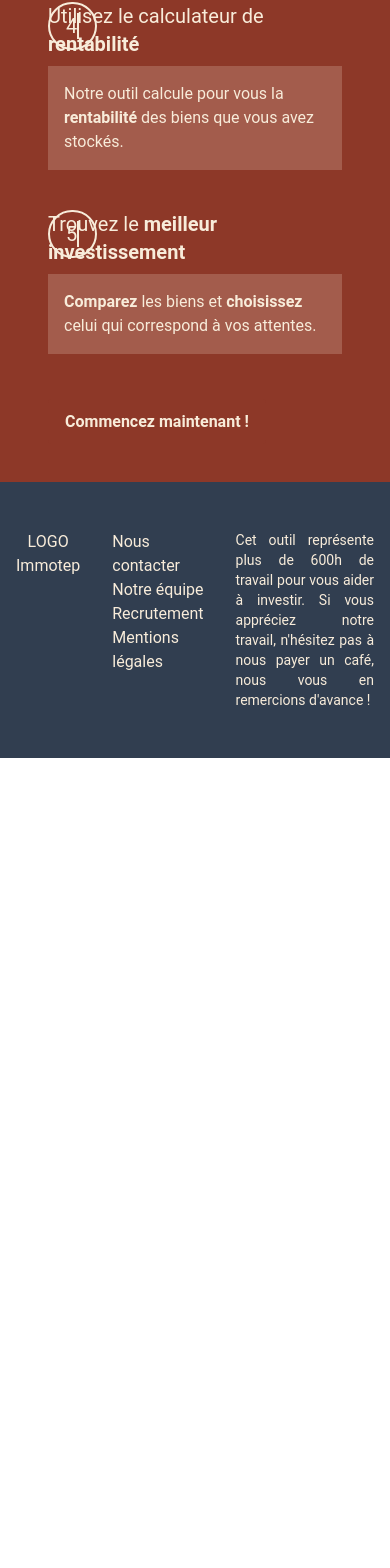
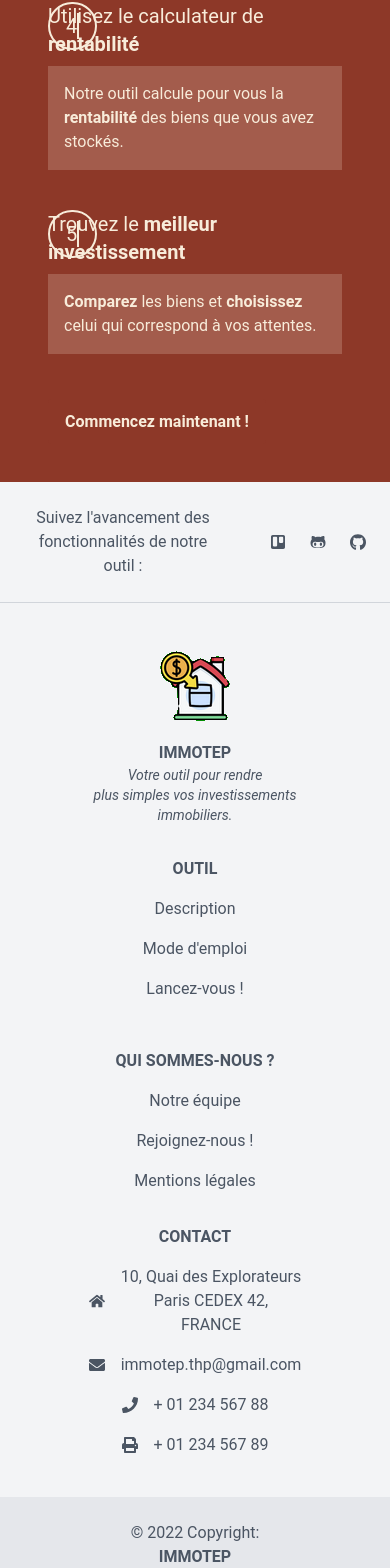
Before and after one commit to ophelie-gaudin/Immotep_front_react, a React (Create React App) app: page / in a window 390 px wide. Shown: the part 4818-6386 px from the top of the page. Before the commit the page ends 5576 px from the top, so only its background shows below. Built offline with nearby package versions, Linux system fonts and the light colour scheme.

Commit message:
finish responsive footer

```diff
--- a/src/Components/Main/Layout/Footer/index.jsx
+++ b/src/Components/Main/Layout/Footer/index.jsx
@@ -1,43 +1,242 @@
 import React from "react";
+import { FaGithubAlt, FaTrello } from "react-icons/fa";
 import { Link } from "react-router-dom";
+import logo from "../../../../assets/immotep_logo.png";
 
 export default function Footer() {
   return (
-    <footer className="bg-greey text-whiite flex justify-around md:flex-col py-12">
-      <div className="md:max-w-1/3 px-4 flex flex-col items-center">
-        LOGO
-        <p>Immotep</p>
+    // <footer className="bg-greey text-whiite flex justify-around md:flex-col py-12">
+    //   <div className="md:max-w-1/3 px-4 flex flex-col items-center">
+    //     LOGO
+    //     <p>Immotep</p>
+    //   </div>
+    //   <div className="md:max-w-1/3 px-4">
+    //     <ul>
+    //       <li className="">
+    //         <a className="hover:text-oraange" href="/contact">
+    //           Nous contacter
+    //         </a>
+    //       </li>
+    //       <li>
+    //         <a className="hover:text-oraange" href="/staff">
+    //           Notre équipe
+    //         </a>
+    //       </li>
+    //       <li>
+    //         <a className="hover:text-oraange" href="/contact">
+    //           Recrutement
+    //         </a>
+    //       </li>
+    //       <li>
+    //         <a className="hover:text-oraange" href="/">
+    //           Mentions légales
+    //         </a>
+    //       </li>
+    //     </ul>
+    //   </div>
+    //   <div className="md:max-w-1/3 px-4">
+    //     <p className="text-whiiite text-sm text-justify">
+    //       Cet outil représente plus de 600h de travail pour vous aider à
+    //       investir. Si vous appréciez notre travail, n'hésitez pas à nous payer
+    //       un café, nous vous en remercions d'avance !{" "}
+    //     </p>
+    //   </div>
+    // </footer>
+
+    <footer class="text-center lg:text-left bg-gray-100 text-gray-600">
+      <div class="flex justify-center items-center lg:justify-between p-6 border-b border-gray-300">
+        <div class="mr-12">
+          <span>Suivez l'avancement des fonctionnalités de notre outil :</span>
         </div>
-      <div className="md:max-w-1/3 px-4">
-        <ul>
-          <li className="">
-            <a className="hover:text-oraange" href="/contact">
-              Nous contacter
+        <div class="flex justify-center">
+          <a
+            href="https://trello.com/b/GwGKjodS/immotep-v2"
+            class="mr-6 text-gray-600"
+            alt="Trello"
+          >
+            <FaTrello />
           </a>
-          </li>
-          <li>
-            <a className="hover:text-oraange" href="/staff">
+          <a
+            href="https://github.com/ophelie-gaudin/Immotep_front_react"
+            class="mr-6 text-gray-600"
+            alt="GitHub Front"
+          >
+            <FaGithubAlt />
+          </a>
+
+          <a
+            href="https://github.com/istarengwa/Immotep_API"
+            class="text-gray-600"
+          >
+            <svg
+              aria-hidden="true"
+              focusable="false"
+              data-prefix="fab"
+              data-icon="github"
+              class="w-4"
+              role="img"
+              xmlns="http://www.w3.org/2000/svg"
+              viewBox="0 0 496 512"
+            >
+              <path
+                fill="currentColor"
+                d="M165.9 397.4c0 2-2.3 3.6-5.2 3.6-3.3.3-5.6-1.3-5.6-3.6 0-2 2.3-3.6 5.2-3.6 3-.3 5.6 1.3 5.6 3.6zm-31.1-4.5c-.7 2 1.3 4.3 4.3 4.9 2.6 1 5.6 0 6.2-2s-1.3-4.3-4.3-5.2c-2.6-.7-5.5.3-6.2 2.3zm44.2-1.7c-2.9.7-4.9 2.6-4.6 4.9.3 2 2.9 3.3 5.9 2.6 2.9-.7 4.9-2.6 4.6-4.6-.3-1.9-3-3.2-5.9-2.9zM244.8 8C106.1 8 0 113.3 0 252c0 110.9 69.8 205.8 169.5 239.2 12.8 2.3 17.3-5.6 17.3-12.1 0-6.2-.3-40.4-.3-61.4 0 0-70 15-84.7-29.8 0 0-11.4-29.1-27.8-36.6 0 0-22.9-15.7 1.6-15.4 0 0 24.9 2 38.6 25.8 21.9 38.6 58.6 27.5 72.9 20.9 2.3-16 8.8-27.1 16-33.7-55.9-6.2-112.3-14.3-112.3-110.5 0-27.5 7.6-41.3 23.6-58.9-2.6-6.5-11.1-33.3 2.6-67.9 20.9-6.5 69 27 69 27 20-5.6 41.5-8.5 62.8-8.5s42.8 2.9 62.8 8.5c0 0 48.1-33.6 69-27 13.7 34.7 5.2 61.4 2.6 67.9 16 17.7 25.8 31.5 25.8 58.9 0 96.5-58.9 104.2-114.8 110.5 9.2 7.9 17 22.9 17 46.4 0 33.7-.3 75.4-.3 83.6 0 6.5 4.6 14.4 17.3 12.1C428.2 457.8 496 362.9 496 252 496 113.3 383.5 8 244.8 8zM97.2 352.9c-1.3 1-1 3.3.7 5.2 1.6 1.6 3.9 2.3 5.2 1 1.3-1 1-3.3-.7-5.2-1.6-1.6-3.9-2.3-5.2-1zm-10.8-8.1c-.7 1.3.3 2.9 2.3 3.9 1.6 1 3.6.7 4.3-.7.7-1.3-.3-2.9-2.3-3.9-2-.6-3.6-.3-4.3.7zm32.4 35.6c-1.6 1.3-1 4.3 1.3 6.2 2.3 2.3 5.2 2.6 6.5 1 1.3-1.3.7-4.3-1.3-6.2-2.2-2.3-5.2-2.6-6.5-1zm-11.4-14.7c-1.6 1-1.6 3.6 0 5.9 1.6 2.3 4.3 3.3 5.6 2.3 1.6-1.3 1.6-3.9 0-6.2-1.4-2.3-4-3.3-5.6-2z"
+              ></path>
+            </svg>
+          </a>
+        </div>
+      </div>
+      <div class="mx-6 py-10 text-center md:text-left">
+        <div class="grid grid-1 md:grid-cols-2 lg:grid-cols-4 gap-8">
+          <div class="">
+            <div className="w-full flex justify-center mb-4">
+              <img src={logo} alt="logo" />
+            </div>
+            <h6
+              class="
+          uppercase
+          font-semibold
+
+          flex
+          items-center
+          justify-center
+        "
+            >
+              Immotep
+            </h6>
+            <p className="text-center text-sm italic">
+              Votre outil pour rendre <br /> plus simples vos investissements{" "}
+              <br />
+              immobiliers.
+            </p>
+          </div>
+          <div class="">
+            <h6 class="uppercase font-semibold mb-4 flex justify-center md:justify-start">
+              Outil
+            </h6>
+            <p class="mb-4">
+              <a href="#!" class="text-gray-600">
+                Description
+              </a>
+            </p>
+            <p class="mb-4">
+              <a href="#!" class="text-gray-600">
+                Mode d'emploi
+              </a>
+            </p>
+            <p class="mb-4">
+              <a href="#!" class="text-gray-600">
+                Lancez-vous !
+              </a>
+            </p>
+          </div>
+          <div class="">
+            <h6 class="uppercase font-semibold mb-4 flex justify-center md:justify-start">
+              Qui sommes-nous ?
+            </h6>
+            <p class="mb-4">
+              <a href="#!" class="text-gray-600">
                 Notre équipe
               </a>
-          </li>
-          <li>
-            <a className="hover:text-oraange" href="/contact">
-              Recrutement
+            </p>
+
+            <p class="mb-4">
+              <a href="#!" class="text-gray-600">
+                Rejoignez-nous !
               </a>
-          </li>
-          <li>
-            <a className="hover:text-oraange" href="/">
+            </p>
+            <p>
+              <a href="#!" class="text-gray-600">
                 Mentions légales
               </a>
-          </li>
-        </ul>
+            </p>
           </div>
-      <div className="md:max-w-1/3 px-4">
-        <p className="text-whiiite text-sm text-justify">
-          Cet outil représente plus de 600h de travail pour vous aider à
-          investir. Si vous appréciez notre travail, n'hésitez pas à nous payer
-          un café, nous vous en remercions d'avance !{" "}
+          <div class="">
+            <h6 class="uppercase font-semibold mb-4 flex justify-center md:justify-start">
+              Contact
+            </h6>
+            <p class="flex items-center justify-center md:justify-start mb-4">
+              <svg
+                aria-hidden="true"
+                focusable="false"
+                data-prefix="fas"
+                data-icon="home"
+                class="w-4 mr-4"
+                role="img"
+                xmlns="http://www.w3.org/2000/svg"
+                viewBox="0 0 576 512"
+              >
+                <path
+                  fill="currentColor"
+                  d="M280.37 148.26L96 300.11V464a16 16 0 0 0 16 16l112.06-.29a16 16 0 0 0 15.92-16V368a16 16 0 0 1 16-16h64a16 16 0 0 1 16 16v95.64a16 16 0 0 0 16 16.05L464 480a16 16 0 0 0 16-16V300L295.67 148.26a12.19 12.19 0 0 0-15.3 0zM571.6 251.47L488 182.56V44.05a12 12 0 0 0-12-12h-56a12 12 0 0 0-12 12v72.61L318.47 43a48 48 0 0 0-61 0L4.34 251.47a12 12 0 0 0-1.6 16.9l25.5 31A12 12 0 0 0 45.15 301l235.22-193.74a12.19 12.19 0 0 1 15.3 0L530.9 301a12 12 0 0 0 16.9-1.6l25.5-31a12 12 0 0 0-1.7-16.93z"
+                ></path>
+              </svg>
+              10, Quai des Explorateurs
+              <br />
+              Paris CEDEX 42,
+              <br />
+              FRANCE
             </p>
+            <p class="flex items-center justify-center md:justify-start mb-4">
+              <svg
+                aria-hidden="true"
+                focusable="false"
+                data-prefix="fas"
+                data-icon="envelope"
+                class="w-4 mr-4"
+                role="img"
+                xmlns="http://www.w3.org/2000/svg"
+                viewBox="0 0 512 512"
+              >
+                <path
+                  fill="currentColor"
+                  d="M502.3 190.8c3.9-3.1 9.7-.2 9.7 4.7V400c0 26.5-21.5 48-48 48H48c-26.5 0-48-21.5-48-48V195.6c0-5 5.7-7.8 9.7-4.7 22.4 17.4 52.1 39.5 154.1 113.6 21.1 15.4 56.7 47.8 92.2 47.6 35.7.3 72-32.8 92.3-47.6 102-74.1 131.6-96.3 154-113.7zM256 320c23.2.4 56.6-29.2 73.4-41.4 132.7-96.3 142.8-104.7 173.4-128.7 5.8-4.5 9.2-11.5 9.2-18.9v-19c0-26.5-21.5-48-48-48H48C21.5 64 0 85.5 0 112v19c0 7.4 3.4 14.3 9.2 18.9 30.6 23.9 40.7 32.4 173.4 128.7 16.8 12.2 50.2 41.8 73.4 41.4z"
+                ></path>
+              </svg>
+              immotep.thp@gmail.com
+            </p>
+            <p class="flex items-center justify-center md:justify-start mb-4">
+              <svg
+                aria-hidden="true"
+                focusable="false"
+                data-prefix="fas"
+                data-icon="phone"
+                class="w-4 mr-4"
+                role="img"
+                xmlns="http://www.w3.org/2000/svg"
+                viewBox="0 0 512 512"
+              >
+                <path
+                  fill="currentColor"
+                  d="M493.4 24.6l-104-24c-11.3-2.6-22.9 3.3-27.5 13.9l-48 112c-4.2 9.8-1.4 21.3 6.9 28l60.6 49.6c-36 76.7-98.9 140.5-177.2 177.2l-49.6-60.6c-6.8-8.3-18.2-11.1-28-6.9l-112 48C3.9 366.5-2 378.1.6 389.4l24 104C27.1 504.2 36.7 512 48 512c256.1 0 464-207.5 464-464 0-11.2-7.7-20.9-18.6-23.4z"
+                ></path>
+              </svg>
+              + 01 234 567 88
+            </p>
+            <p class="flex items-center justify-center md:justify-start">
+              <svg
+                aria-hidden="true"
+                focusable="false"
+                data-prefix="fas"
+                data-icon="print"
+                class="w-4 mr-4"
+                role="img"
+                xmlns="http://www.w3.org/2000/svg"
+                viewBox="0 0 512 512"
+              >
+                <path
+                  fill="currentColor"
+                  d="M448 192V77.25c0-8.49-3.37-16.62-9.37-22.63L393.37 9.37c-6-6-14.14-9.37-22.63-9.37H96C78.33 0 64 14.33 64 32v160c-35.35 0-64 28.65-64 64v112c0 8.84 7.16 16 16 16h48v96c0 17.67 14.33 32 32 32h320c17.67 0 32-14.33 32-32v-96h48c8.84 0 16-7.16 16-16V256c0-35.35-28.65-64-64-64zm-64 256H128v-96h256v96zm0-224H128V64h192v48c0 8.84 7.16 16 16 16h48v96zm48 72c-13.25 0-24-10.75-24-24 0-13.26 10.75-24 24-24s24 10.74 24 24c0 13.25-10.75 24-24 24z"
+                ></path>
+              </svg>
+              + 01 234 567 89
+            </p>
+          </div>
+        </div>
+      </div>
+      <div class="text-center p-6 bg-gray-200">
+        <span>© 2022 Copyright:</span>
+        <p class="text-gray-600 font-semibold">IMMOTEP</p>
       </div>
     </footer>
   );
```
Also changed, not shown: src/assets/immotep_logo.png (added). Lines whose indentation alone changed are shown as unchanged.
